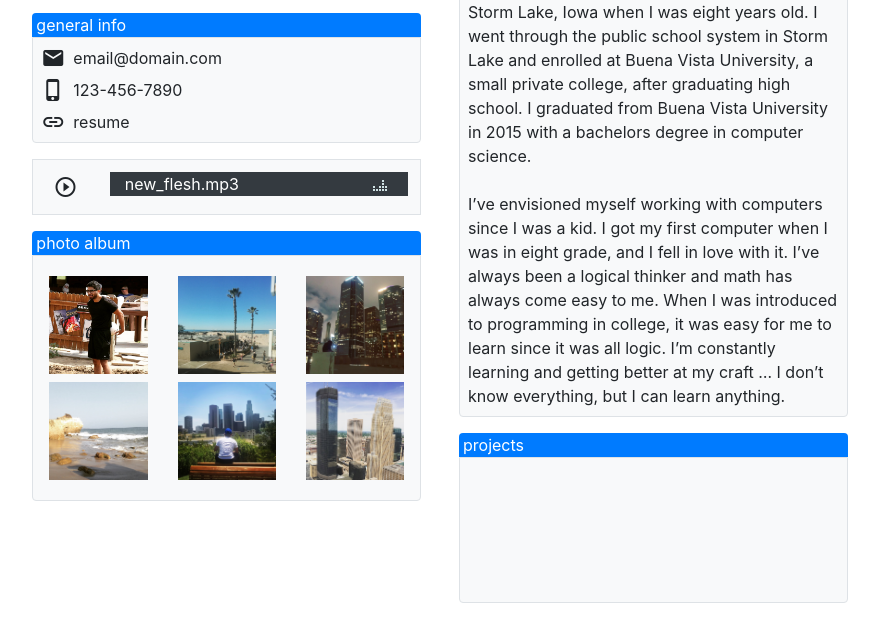
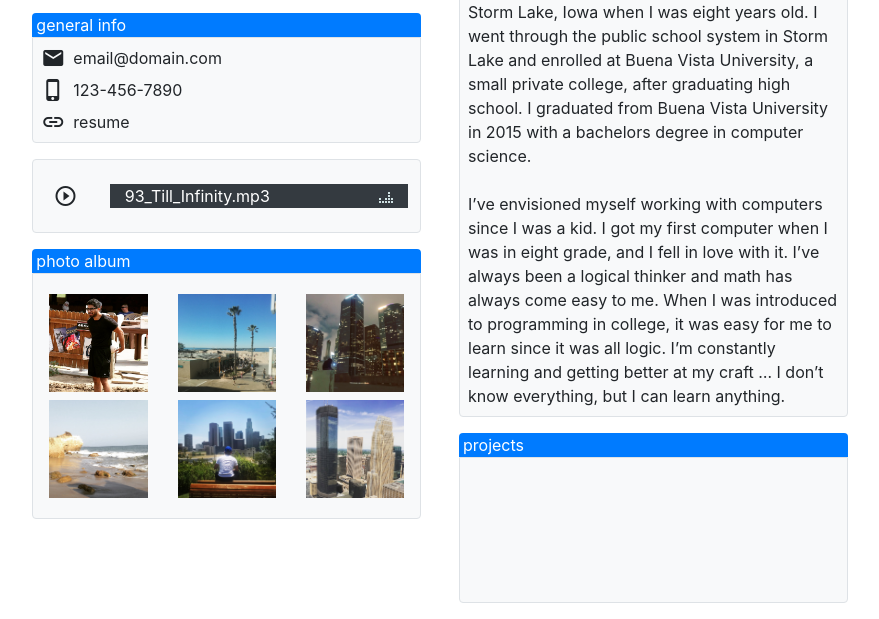
Before and after one commit to rodrmig/rodrmig.github.io, a plain HTML site: page index.html in a window 1280 px wide. Shown: the part 289-908 px from the top of the page, without its empty margins (200-1079 px from the left). Drawn offline with nearby package versions, Linux system fonts and the light colour scheme.

Commit message:
Music Player Updates

```diff
--- a/index.html
+++ b/index.html
@@ -20,9 +20,9 @@
 	<script src="https://cdnjs.cloudflare.com/ajax/libs/popper.js/1.14.3/umd/popper.min.js"></script>
 	<script src="https://stackpath.bootstrapcdn.com/bootstrap/4.1.1/js/bootstrap.min.js"></script>
 
-	<script src="mp_plugin_v1.8/mp_javascript/music_player_js.js"></script>
+	<script src="mp_plugin_v1.92/mp_javascript/music_player_js.js"></script>
 	<script src="pg_plugin_v1.0/pg_javascript/photo_grid_js.js"></script>
-	<script src="javascript/rodrmig_v1.11.js"></script>
+	<script src="javascript/rodrmig_v1.12.js"></script>
 <!-- < Javascript Files -->
 
 <title>Miguel J Rodriguez</title>
--- a/javascript/rodrmig_v1.11.js
+++ b/javascript/rodrmig_v1.12.js
@@ -1,5 +1,5 @@
 function pageIsLoaded()
 {
-	setupMusicPlayer('new_flesh.mp3');
+	setupMusicPlayer('93_Till_Infinity.mp3');
 	setupPhotoGrid(6);
 }
--- a/mp_plugin_v1.8/mp_javascript/music_player_js.js
+++ b/mp_plugin_v1.92/mp_javascript/music_player_js.js
@@ -1,4 +1,4 @@
-var g_musicPlayerVersion = 'mp_plugin_v1.8';
+var g_musicPlayerVersion = 'mp_plugin_v1.92';
 var g_songName = 'xx_song_name_xx.mp3';
 
 function setupMusicPlayer(songName)
@@ -67,17 +67,17 @@ function getMusicPlayerHTML()
 	musicPlayerHTML = musicPlayerHTML + '		Your browser does not support the audio element.\n';
 	musicPlayerHTML = musicPlayerHTML + '	</audio>\n';
 	musicPlayerHTML = musicPlayerHTML + '	<!-- Row: Music Player Buttons -->\n';
-	musicPlayerHTML = musicPlayerHTML + '	<div class="col-2 col-sm-2 d-flex justify-content-center align-self-center p-2 bg-light">\n';
+	musicPlayerHTML = musicPlayerHTML + '	<div class="col-2 col-sm-2 d-flex justify-content-center align-self-center p-2">\n';
 	musicPlayerHTML = musicPlayerHTML + '		<i id="XX_musicPlayerButton" class="material-icons btn">play_circle_outline</i>\n';
 	musicPlayerHTML = musicPlayerHTML + '	</div>\n';
 	musicPlayerHTML = musicPlayerHTML + '	<!-- Row: Music Player Info -->\n';
-	musicPlayerHTML = musicPlayerHTML + '	<div class="col-10 col-sm-10 p-2 bg-light">\n';
-	musicPlayerHTML = musicPlayerHTML + '		<div class="row m-1 bg-dark">\n';
-	musicPlayerHTML = musicPlayerHTML + '			<div class="col-10 col-sm-10 text-white">\n';
+	musicPlayerHTML = musicPlayerHTML + '	<div class="col-10 col-sm-10 p-2">\n';
+	musicPlayerHTML = musicPlayerHTML + '		<div class="row m-1 my-3 bg-dark">\n';
+	musicPlayerHTML = musicPlayerHTML + '			<div class="col-8 col-sm-8 text-white">\n';
 	musicPlayerHTML = musicPlayerHTML + '				<span>'+g_songName+'</span>\n';
 	musicPlayerHTML = musicPlayerHTML + '			</div>\n';
-	musicPlayerHTML = musicPlayerHTML + '			<div class="col-2 col-sm-2">\n';
-	musicPlayerHTML = musicPlayerHTML + '				<img id="XX_audioEqIcon" src="'+g_musicPlayerVersion+'/mp_icons/audio_eq_pause.png" class="img-fluid" alt="Eq Icon">\n';
+	musicPlayerHTML = musicPlayerHTML + '			<div class="col-4 col-sm-4">\n';
+	musicPlayerHTML = musicPlayerHTML + '				<img id="XX_audioEqIcon" src="'+g_musicPlayerVersion+'/mp_icons/audio_eq_pause.png" class="img-fluid float-right mt-2" alt="Eq Icon">\n';
 	musicPlayerHTML = musicPlayerHTML + '			</div>\n';
 	musicPlayerHTML = musicPlayerHTML + '		</div>\n';
 	musicPlayerHTML = musicPlayerHTML + '	</div>\n';
@@ -90,9 +90,9 @@ function getMusicPlayerHTML()
 function setMusicPlayerHTML()
 {
 	var musicPlayerContainer = getMusicPlayerContainer();
-	var musicPlayerHTML = getMusicPlayerHTML();
+	var musicPlayerHTML      = getMusicPlayerHTML();
 
-	musicPlayerContainer.addClass("row border");
+	musicPlayerContainer.addClass("row border rounded bg-light");
 	musicPlayerContainer.html(musicPlayerHTML);
 }
 
@@ -107,7 +107,11 @@ function setMusicPlayerOnEndedAction()
 {
 	var musicPlayer = getMusicPlayer();
 
-	musicPlayer.on('ended', pauseAudio);
+	musicPlayer.on('ended', function(){
+		setPlayButton();
+		pauseAudio();
+		stopEqIconAnimation();
+	});
 }
 
 function setPlayButton()
@@ -146,29 +150,29 @@ function playAudio()
 {
 	var musicPlayerControls = getMusicPlayerControls();
 
-	setPauseButton();
 	musicPlayerControls.play();
-	startEqIconAnimation();
 }
 
 function pauseAudio()
 {
 	var musicPlayerControls = getMusicPlayerControls();
 
-	setPlayButton();
 	musicPlayerControls.pause();
-	stopEqIconAnimation();
 }
 
 function musicPlayerButtonPressed()
 {
 	if (audioIsPaused())
 	{
+		setPauseButton();
 		playAudio();
+		startEqIconAnimation();
 	}
 	else
 	{
+		setPlayButton();
 		pauseAudio();
+		stopEqIconAnimation();
 	}
 }
 //--< ACTION functions
```
Also changed, not shown: mp_plugin_v1.92/mp_icons/audio_eq_pause.png (renamed from mp_plugin_v1.8/mp_icons/audio_eq_pause.png), mp_plugin_v1.92/mp_icons/audio_eq_play.gif (renamed from mp_plugin_v1.8/mp_icons/audio_eq_play.gif), mp_plugin_v1.92/read_me.txt (renamed from mp_plugin_v1.8/read_me.txt), 10 other files.
